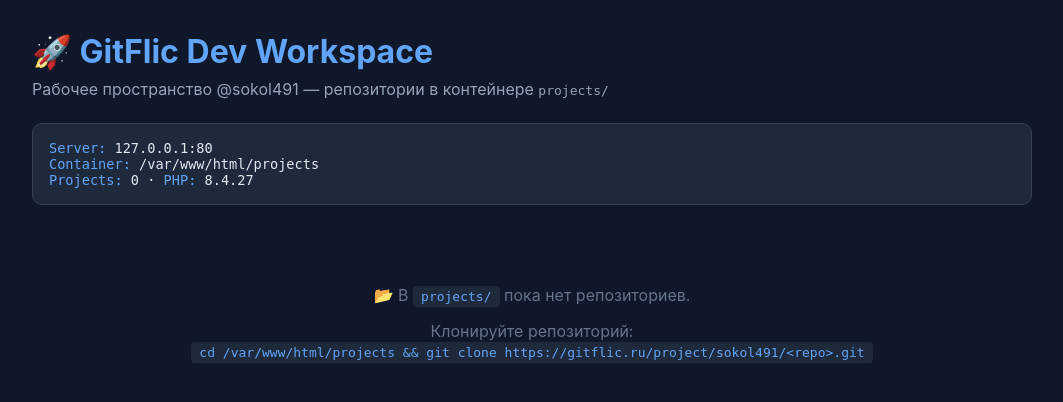
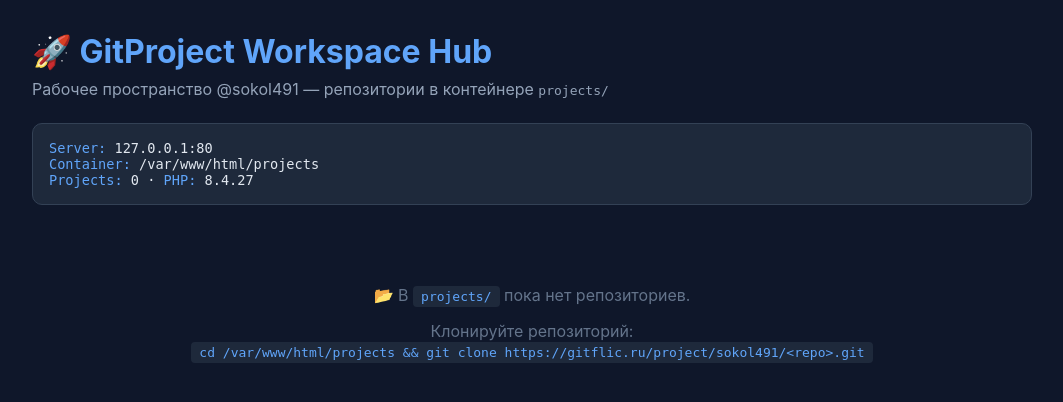
Before and after one commit to mrsokol491/gitproject, a PHP site: page / in a window 1280 px wide. Shown: the top 402 px of the page, without its empty margins (108-1171 px from the left). Run offline with PHP 8.4, Linux system fonts and the light colour scheme.

Commit message:
sync: gitproject hub 2026-10-08_00:02

```diff
--- a/index.php
+++ b/index.php
@@ -3,7 +3,7 @@
 declare(strict_types=1);
 
 /**
- * GitFlic Dev Workspace — главная страница хаба.
+ * GitProject Workspace Hub — главная страница хаба.
  * Сканирует ТОЛЬКО контейнер projects/ (репозитории других проектов);
  * служебные папки хаба (bin/, data/, assets/) в список не попадают.
  * Вызывается из router.php при запросе "/".
@@ -109,7 +109,7 @@ usort($projects, static fn(array $a, array $b): int => strcmp($a['name'], $b['na
 <head>
 <meta charset="UTF-8">
 <meta name="viewport" content="width=device-width, initial-scale=1">
-<title>GitFlic Dev Workspace</title>
+<title>GitProject Workspace Hub</title>
 <style>
   * { margin:0; padding:0; box-sizing:border-box; }
   body { font-family:-apple-system,BlinkMacSystemFont,'Segoe UI',Roboto,sans-serif;
@@ -141,7 +141,7 @@ usort($projects, static fn(array $a, array $b): int => strcmp($a['name'], $b['na
 </head>
 <body>
 <div class="container">
-  <h1>🚀 GitFlic Dev Workspace</h1>
+  <h1>🚀 GitProject Workspace Hub</h1>
   <p class="sub">Рабочее пространство @sokol491 — репозитории в контейнере <code>projects/</code></p>
 
   <div class="info">
```
Also changed, not shown: README.md, 2 other files.
